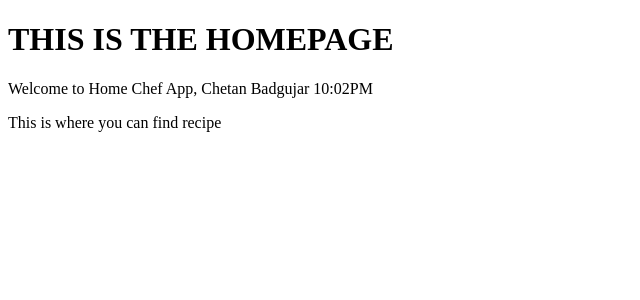
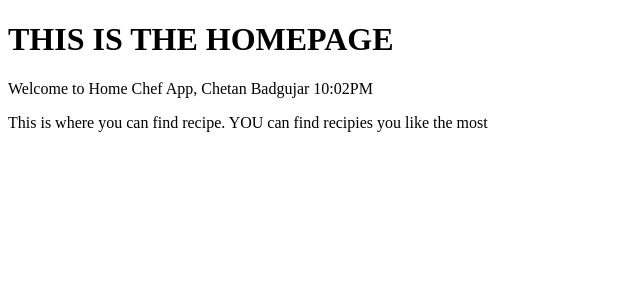
Before and after one commit to Tia-Vang/Capstone, a Django app: page / in a window 1280 px wide. Shown: the part 26-326 px from the top of the page, without its empty margins (0-640 px from the left). Run offline with Django 4.2, Linux system fonts and the light colour scheme; some libraries are stand-ins or nearby versions.

Commit message:
small change

```diff
--- a/homechefapp/templates/homechefapp/home.html
+++ b/homechefapp/templates/homechefapp/home.html
@@ -3,5 +3,5 @@
 {% block content %}
         <h1>THIS IS THE HOMEPAGE</h1>
         <p>Welcome to Home Chef App, Chetan Badgujar 10:02PM</p>
-        <p>This is where you can find recipe</p>
+        <p>This is where you can find recipe. YOU can find recipies you like the most</p>
 {% endblock %}
```
